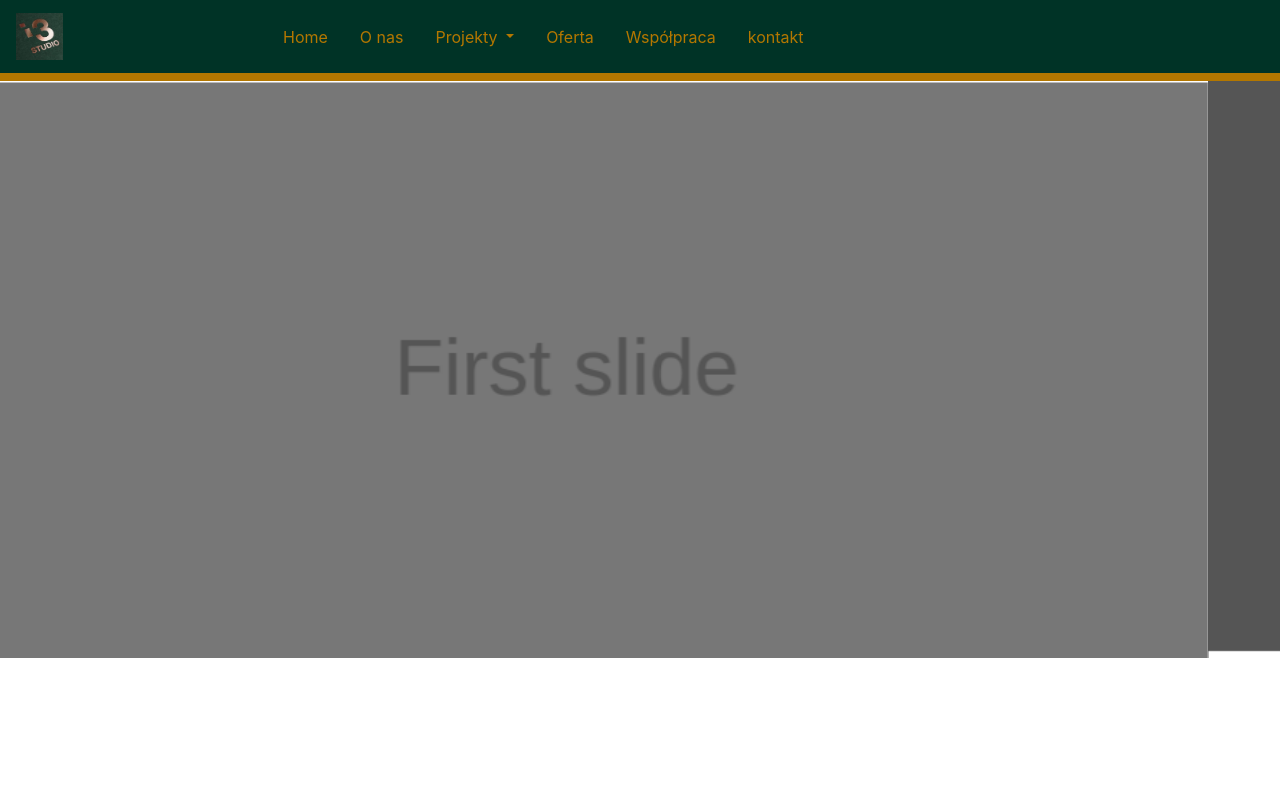
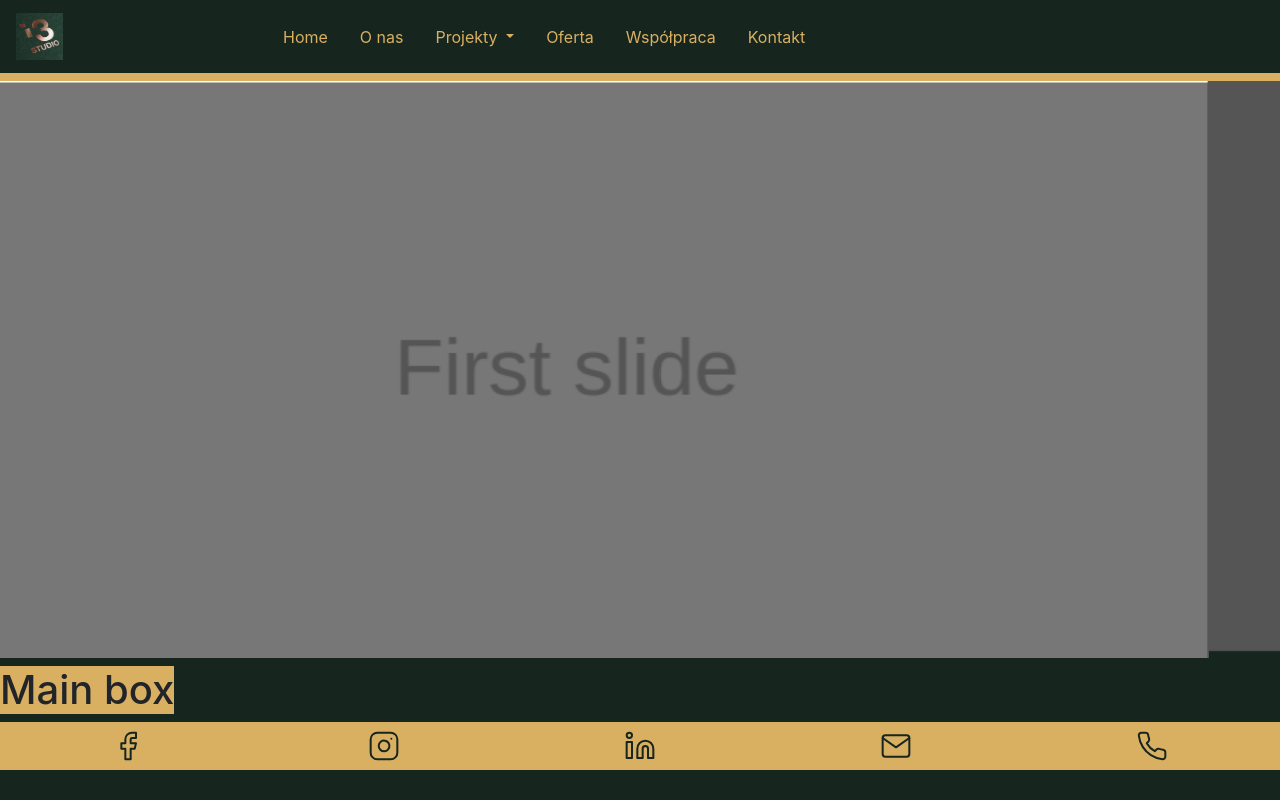
Before and after one commit to Knapek/StudioPage, a plain HTML site: page index.html in a window 1280 px wide. Drawn offline with nearby package versions, Linux system fonts and the light colour scheme.

Commit message:
Added Main max aread and footer with icons to social media.

```diff
--- a/index.html
+++ b/index.html
@@ -41,13 +41,13 @@
             </div>
           </li>
           <li class="nav-item">
-            <a class="nav_link" href="#" tabindex="-1" aria-disabled="true">Oferta</a>
+            <a class="nav_link" href="#" >Oferta</a>
           </li>
           <li class="nav-item">
-            <a class="nav_link" href="#" tabindex="-1" aria-disabled="true">Współpraca</a>
+            <a class="nav_link" href="#" >Współpraca</a>
           </li>
           <li class="nav-item">
-            <a class="nav_link" href="#" tabindex="-1" aria-disabled="true">kontakt</a>
+            <a class="nav_link" href="#" >Kontakt</a>
           </li>
         </ul>
       </div>
@@ -68,6 +68,28 @@
       </div>
     </div>
 
+    <!-- Main box -->
+    <div class="d-flex pt-2 logo_background_color ">
+      <h1 class="logo_font_color">Main box</h1>
+    </div>
+    <!-- Footer -->
+    <div class="d-flex justify-content-around logo_font_color">
+      <div class="d-flex p-2" >
+        <a href="#"><img src="img/icons/facebook (1).svg"></a>
+      </div>
+      <div class="d-flex p-2" >
+        <a href="#"><img src="img/icons/instagram (1).svg"></a>
+      </div>
+      <div class="d-flex p-2" >
+        <a href="#"><img src="img/icons/linkedin (1).svg"></a>
+      </div>
+      <div class="d-flex p-2" >
+        <a href="#"><img src="img/icons/mail (1).svg"></a>
+      </div>
+      <div class="d-flex p-2" >
+        <a href="#"><img src="img/icons/phone.svg"></a>
+      </div>
+    </div>
     <!-- Optional JavaScript -->
 
     <!-- jQuery first, then Popper.js, then Bootstrap JS -->
--- a/style/style.scss
+++ b/style/style.scss
@@ -1,8 +1,11 @@
 
-$backgroundcolor_of_logo: #003326;
-$color_of_font_in_logo: #b37700;
-$color_of_font_in_logo_lighter: #e4a425;
+$backgroundcolor_of_logo: #16261F;
+$color_of_font_in_logo: #D9AF62;
+$color_of_font_in_logo_lighter: #F2D680;
 
+body{
+    background-color: $backgroundcolor_of_logo;
+}
 .logo_background_color{
     background-color : $backgroundcolor_of_logo;
 }
```
Also changed, not shown: style/style.css. Lines whose indentation alone changed are shown as unchanged.
